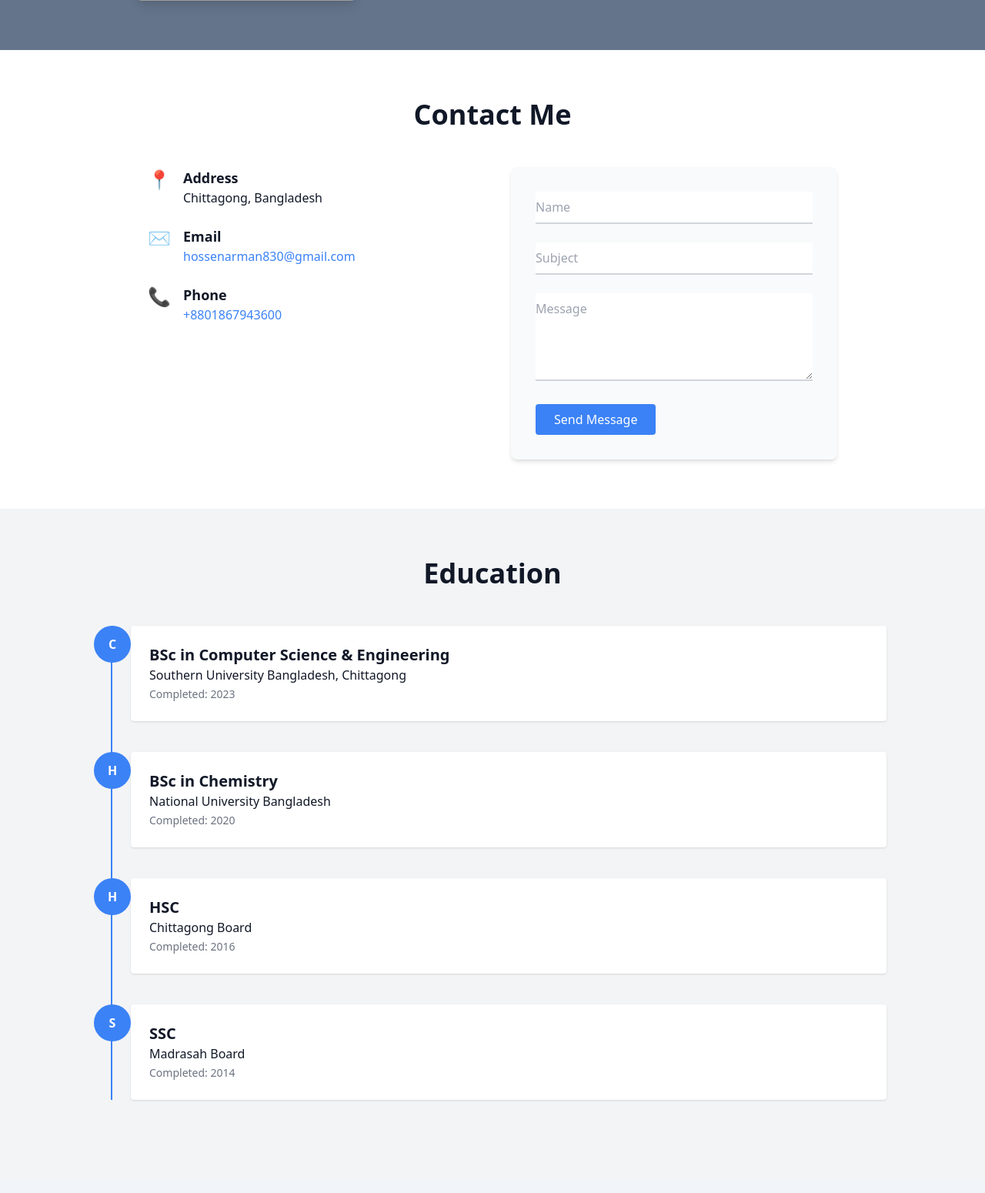
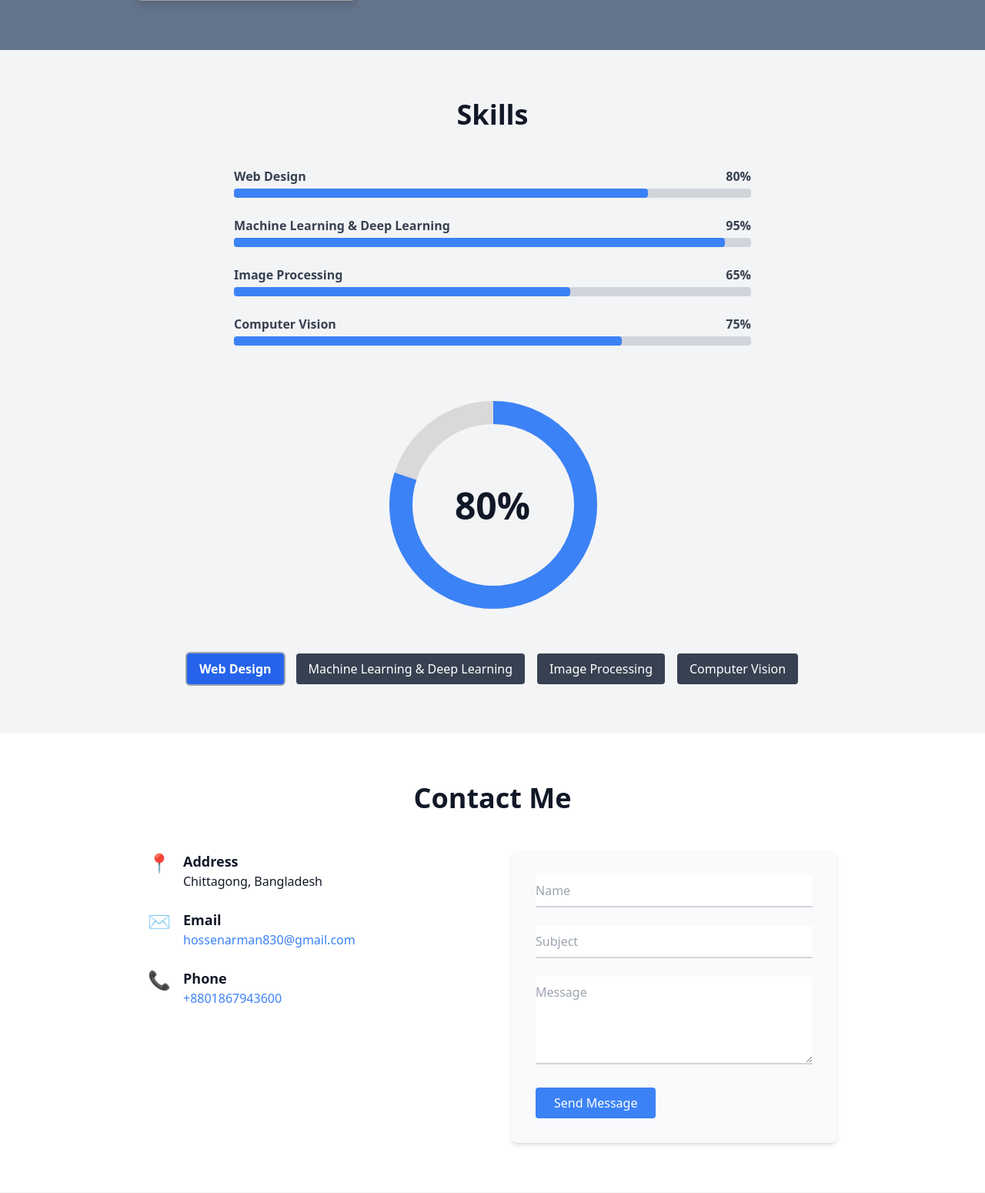
Before and after one commit to Yeasin-Hossen-Arman/portfolio, a Django app: page / in a window 1280 px wide. Shown: the part 507-2057 px from the top of the page at 77% size. Run offline with Django 5.2, Linux system fonts and the light colour scheme; some libraries are stand-ins or nearby versions; grey boxes are pictures that could not be loaded.

Commit message:
add skill section

```diff
--- a/templates/index.html
+++ b/templates/index.html
@@ -61,6 +61,53 @@
         </div>
     </div>
 </section>
+
+<!-- SKILLS SECTION -->
+<section class="py-16 bg-gray-100" x-data="skillDisplay">
+    <div class="container mx-auto">
+        <h2 class="text-4xl font-bold text-center mb-12">Skills</h2>
+
+        <!-- Horizontal Skills -->
+        <div class="max-w-2xl mx-auto space-y-6">
+            <template x-for="skill in skills">
+                <div>
+                    <div class="flex justify-between mb-1">
+                        <span x-text="skill.title" class="font-semibold text-gray-700"></span>
+                        <span x-text="skill.percent + '%'" class="font-semibold text-gray-700"></span>
+                    </div>
+                    <div class="w-full bg-gray-300 h-3 rounded">
+                        <div :style="'width: '+skill.percent+'%'" class="h-3 bg-blue-500 rounded transition-all"></div>
+                    </div>
+                </div>
+            </template>
+        </div>
+
+        <!-- Circle Skill Chart -->
+        <div class="mt-16 flex justify-center">
+            <div class="relative w-72 h-72 flex items-center justify-center">
+                <svg class="transform -rotate-90 w-72 h-72">
+                    <circle cx="145" cy="145" r="120" stroke="#D9D9D9" stroke-width="30" fill="transparent"/>
+                    <circle cx="145" cy="145" r="120" stroke="#3B82F6" stroke-width="30" fill="transparent"
+                            :stroke-dasharray="circumference"
+                            :stroke-dashoffset="circumference - currentSkill.percent / 100 * circumference"/>
+                </svg>
+                <span class="absolute text-5xl font-bold" x-text="currentSkill.percent + '%'"></span>
+            </div>
+        </div>
+
+        <!-- Skill Buttons -->
+        <div class="mt-12 flex flex-wrap justify-center gap-4">
+            <template x-for="skill in skills">
+                <button @click="currentSkill = skill"
+                        :class="currentSkill.title === skill.title ? 'bg-blue-600 font-bold ring-2 ring-gray-400' : 'bg-gray-700'"
+                        class="text-white px-4 py-2 rounded transition-all">
+                    <span x-text="skill.title"></span>
+                </button>
+            </template>
+        </div>
+    </div>
+</section>
+
 
 <!-- MODERN CONTACT SECTION -->
 <section class="py-16 bg-white" id="contact">
@@ -166,5 +213,23 @@
     </div>
 </footer>
 
+<!-- Alpine.js Skill Data -->
+<script>
+document.addEventListener('alpine:init', () => {
+    Alpine.data('skillDisplay', () => ({
+        skills: [
+            {title: 'Web Design', percent: 80},
+            {title: 'Machine Learning & Deep Learning', percent: 95},
+            {title: 'Image Processing', percent: 65},
+            {title: 'Computer Vision', percent: 75}
+        ],
+        currentSkill: {title: 'Web Design', percent: 80},
+        get circumference() {
+            return 2 * Math.PI * 120;
+        }
+    }))
+})
+</script>
+
 </body>
 </html>
```
